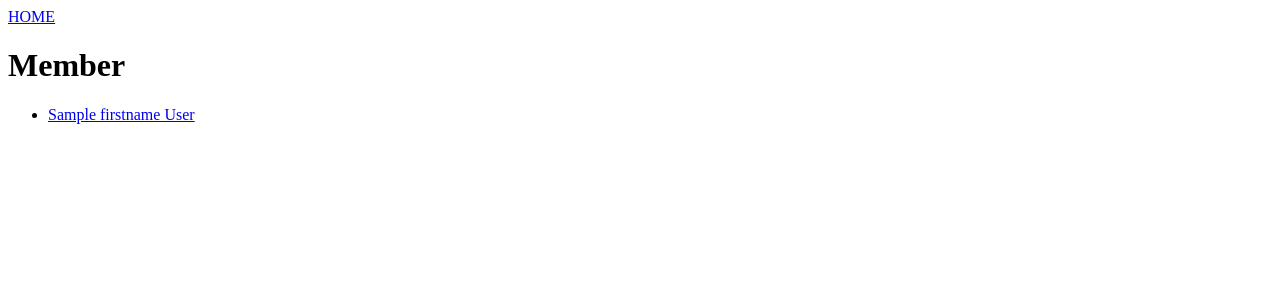
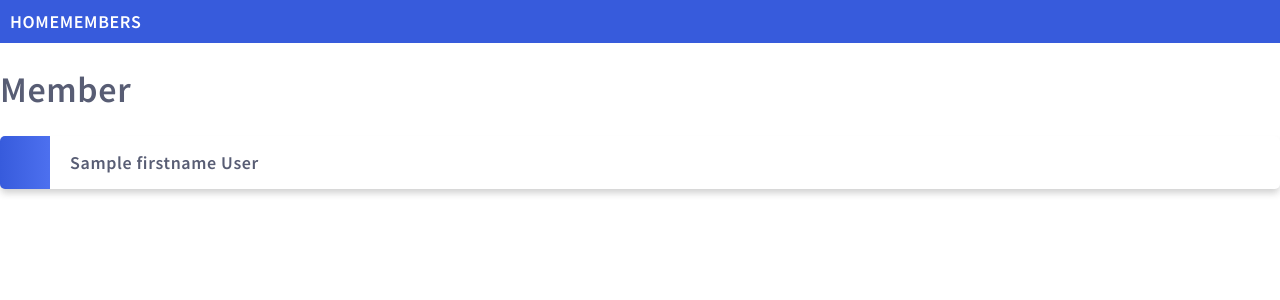
Before and after one commit to kiruavie/my_tennis_club, a Django app: template members/templates/all_members.html in a window 1280 px wide. Shown: the top 300 px of the page. Run offline with Django 5.2, Linux system fonts and the light colour scheme; the template is opened without the code that fills it: most values are stand-ins (such as "Sample title", 1, 10 or a date in 2020).

Commit message:
staicfile last part

```diff
--- a/members/templates/all_members.html
+++ b/members/templates/all_members.html
@@ -1,14 +1,13 @@
 {% extends "master.html" %} {% block title %} My Tennis club - List of all
 members {% endblock %} {% block content %}
-
-<p><a href="/">HOME</a></p>
 
 <h1>Member</h1>
 
 <ul>
   {% for x in mymembers %}
-  <li>
-    <a href="details/{{x.id}}"> {{x.firstname}} {{x.lastname}} </a>
+
+  <li onclick="window.location = 'details/{{x.id}}'">
+    {{x.firstname}} {{x.lastname}}
   </li>
 
   {% endfor %}
--- a/members/templates/master.html
+++ b/members/templates/master.html
@@ -1,6 +1,12 @@
+{% load static %}
+
 <html>
-  <title>{% block title %} {% endblock %}</title>
+  <head>
+    <title>{% block title %} {% endblock %}</title>
+    <link rel="stylesheet" href="{% static "mystyles.css"%}">
+  </head>
   <body>
+    <div class="topnav"><a href="/">HOME</a><a href="/members">MEMBERS</a></div>
     {% block content %} {% endblock %}
   </body>
 </html>
--- a/members/templates/template.html
+++ b/members/templates/template.html
@@ -1,7 +1,7 @@
 {% load static %}
 <!DOCTYPE html>
 <html>
-  <link rel="stylesheet" href="{% static 'myfirst.css' %}" />
+  <link rel="stylesheet" href="{% static 'myglobal.css' %}" />
   <body>
     {% for x in fruits %}
     <h1>{{ x }}</h1>
--- a/my_tennis_club/settings.py
+++ b/my_tennis_club/settings.py
@@ -119,7 +119,11 @@ USE_TZ = True
 
 STATIC_ROOT = BASE_DIR / 'productionfiles'
 
-STATIC_URL = '/static/'
+STATIC_URL = 'static/'
+
+STATICFILES_DIRS = [
+    BASE_DIR / "mystaticfiles"
+]
 
 
 # Default primary key field type
--- /dev/null
+++ b/mystaticfiles/mystyles.css
@@ -0,0 +1,67 @@
+@import url("https://fonts.googleapis.com/css2?family=Source+Sans+Pro:wght@400;600&display=swap");
+body {
+  margin: 0;
+  font: 600 18px "Source Sans Pro", sans-serif;
+  letter-spacing: 0.64px;
+  color: #585d74;
+}
+.topnav {
+  background-color: #375bdc;
+  color: #ffffff;
+  padding: 10px;
+}
+.topnav a:link,
+.topnav a:visited {
+  text-decoration: none;
+  color: #ffffff;
+}
+.topnav a:hover,
+.topnav a:active {
+  text-decoration: underline;
+}
+.mycard {
+  background-color: #f1f1f1;
+  background-image: linear-gradient(to bottom, #375bdc, #4d70ef);
+  background-size: 100% 120px;
+  background-repeat: no-repeat;
+  margin: 40px auto;
+  width: 350px;
+  border-radius: 5px;
+  box-shadow: 0 5px 7px -1px rgba(51, 51, 51, 0.23);
+  padding: 20px;
+}
+.mycard h1 {
+  text-align: center;
+  color: #ffffff;
+  margin: 20px 0 60px 0;
+}
+ul {
+  list-style-type: none;
+  padding: 0;
+  margin: 0;
+}
+li {
+  background-color: #ffffff;
+  background-image: linear-gradient(to right, #375bdc, #4d70ef);
+  background-size: 50px 60px;
+  background-repeat: no-repeat;
+  cursor: pointer;
+  transition: transform 0.25s;
+  border-radius: 5px;
+  box-shadow: 0 5px 7px -1px rgba(51, 51, 51, 0.23);
+  padding: 15px;
+  padding-left: 70px;
+  margin-top: 5px;
+}
+li:hover {
+  transform: scale(1.1);
+}
+a:link,
+a:visited {
+  color: #375bdc;
+}
+.main,
+.main h1 {
+  text-align: center;
+  color: #375bdc;
+}
```
Also changed, not shown: members/templates/details.html (+7 -7 lines), members/templates/main.html (+5 -4 lines), productionfiles/myglobal.css (added, +7 -0 lines), productionfiles/mystyles.css (added, +67 -0 lines).
